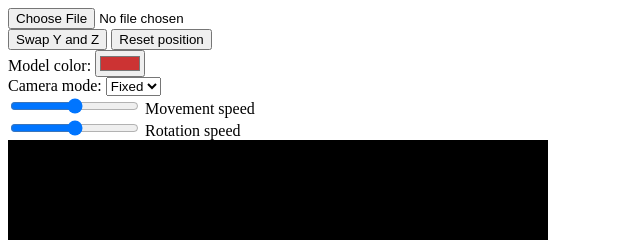
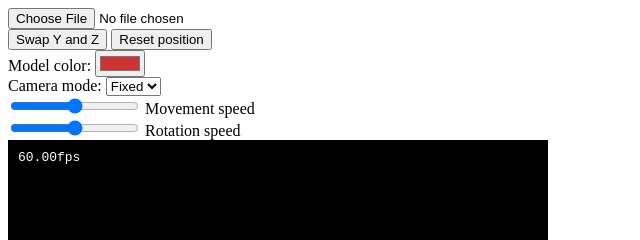
Before and after one commit to wolfthewizard/vox.js, a plain HTML site: page src/index.html in a window 1280 px wide. Shown: the top 240 px of the page, 0-640 px from the left. Drawn offline with Linux system fonts and the light colour scheme.

Commit message:
added fps display

```diff
--- a/src/index.html
+++ b/src/index.html
@@ -53,6 +53,9 @@
                 <span id="rotationSpeedValue"></span>
             </div>
         </div>
-        <canvas id="canvas" width="540" height="540"></canvas>
+        <div style="position: relative;">
+            <canvas id="canvas" width="540" height="540"></canvas>
+            <span id="fpsDisplaySpan" style="position: absolute; top: 10px; left: 10px; z-index: 1; color: white; font-family: monospace;"></span>
+        </div>
     </body>
 </html>
--- a/src/js/Coordinator.js
+++ b/src/js/Coordinator.js
@@ -26,13 +26,30 @@ class Coordinator {
 
     async run() {
         const minDelay = 1000 / Coordinator.MAX_FPS;
+        const updateLatency = 1000;
         let previousUpdateTime = Date.now() - minDelay;
+
+        let framesSinceLastUpdate = 0;
+        let lastFrameUpdateId = Math.floor(previousUpdateTime / updateLatency);
+        let lastFrameUpdateTime = previousUpdateTime;
+
         while (true) {
             const startTime = Date.now();
             const deltaTime = startTime - previousUpdateTime;
             previousUpdateTime = startTime;
 
             this.__calculateFrame(deltaTime);
+
+            framesSinceLastUpdate += 1;
+            const thisFrameId = Math.floor(startTime / updateLatency);
+            if (thisFrameId != lastFrameUpdateId) {
+                lastFrameUpdateId = thisFrameId;
+                const fps = framesSinceLastUpdate / ((startTime - lastFrameUpdateTime) / 1000);
+                elementMediator.fpsDisplaySpan.innerHTML = `${fps.toFixed(2)}fps`;
+
+                framesSinceLastUpdate = 0;
+                lastFrameUpdateTime = startTime;
+            }
 
             const endTime = Date.now();
             const calculationDuration = endTime - startTime;
--- a/src/js/ElementMediator.js
+++ b/src/js/ElementMediator.js
@@ -11,6 +11,7 @@ class ElementMediator {
         this.__rotationSpeedRange = document.getElementById("rotationSpeedRange");
         this.__movementSpeedValue = document.getElementById("movementSpeedValue");
         this.__rotationSpeedValue = document.getElementById("rotationSpeedValue");
+        this.__fpsDisplaySpan = document.getElementById("fpsDisplaySpan");
     }
 
     get canvas() {
@@ -52,4 +53,8 @@ class ElementMediator {
     get rotationSpeedValue() {
         return this.__rotationSpeedValue;
     }
+
+    get fpsDisplaySpan() {
+        return this.__fpsDisplaySpan;
+    }
 }
```
